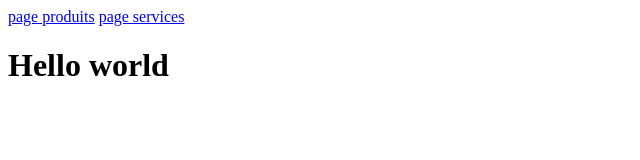
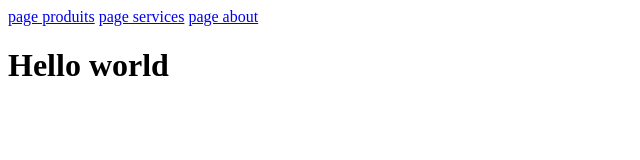
Before and after one commit to simondepaix/cours_github, a plain HTML site: page index.html in a window 1280 px wide. Shown: the full height of the page, 0-640 px from the left. Drawn offline with Linux system fonts and the light colour scheme.

Commit message:
maj globale

```diff
--- a/index.html
+++ b/index.html
@@ -9,6 +9,7 @@
 <body>
     <a href="product.html">page produits</a>
     <a href="services.html">page services</a>
+    <a href="about.html">page about</a>
     <h1>Hello world</h1>
 </body>
 </html>
```
